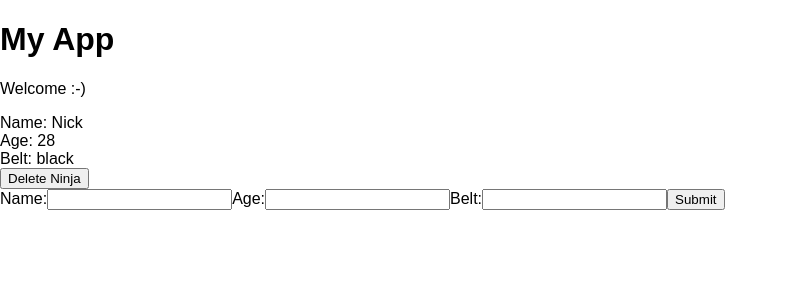
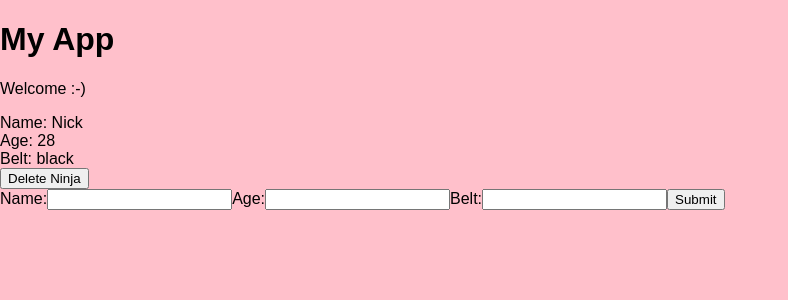
Before and after one commit to nini3008/react-redux, a React (Create React App) app in the folder myapp/: page / in a window 1280 px wide. Shown: the top 300 px of the page, without its empty margins (0-788 px from the left). Built offline with nearby package versions, Linux system fonts and the light colour scheme.

Commit message:
New react update

```diff
--- /dev/null
+++ b/myapp/src/Ninjas.css
@@ -0,0 +1,3 @@
+body{
+    background: pink
+}
--- a/myapp/src/Ninjas.js
+++ b/myapp/src/Ninjas.js
@@ -1,4 +1,5 @@
-import React from 'react'
+import React from 'react';
+import './Ninjas.css'
 
 const Ninjas = (props) => {
     const { ninjas, deleteNinja } = props;
```
